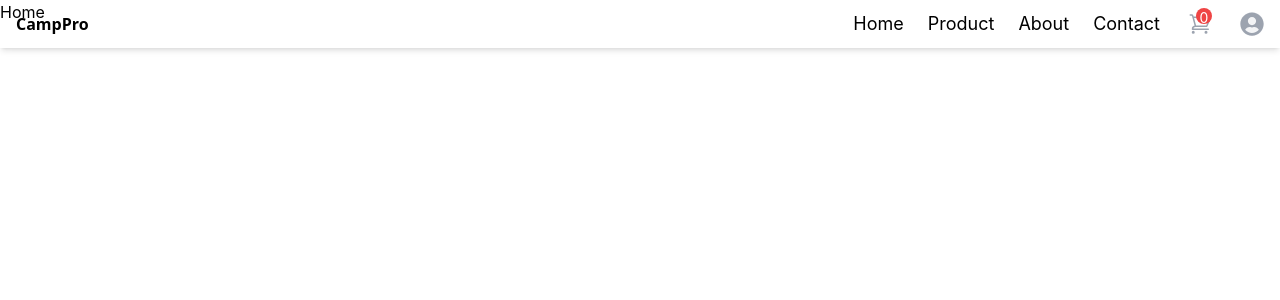
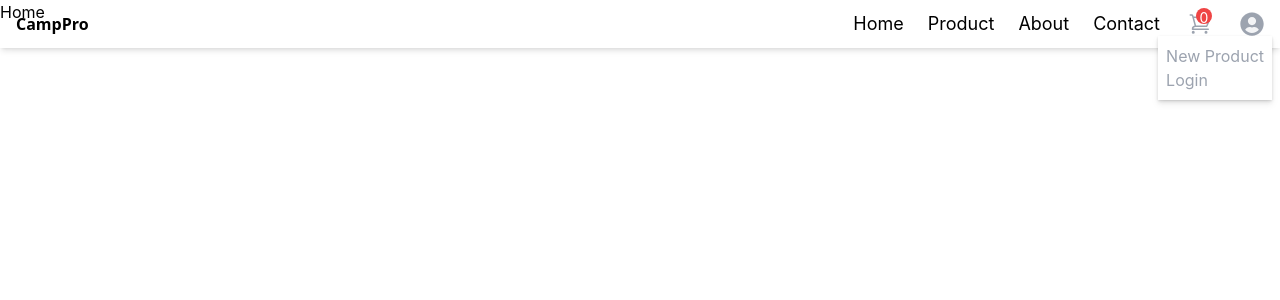
Before and after one commit to vimukthinirmana/CampPro-E-Commerce-Store, a React (Create React App) app: page / in a window 1280 px wide. Both pictures are taken after a click on the element 1252 px from the left and 24 px from the top of the page. Shown: the top 300 px of the page. Built offline with nearby package versions, Linux system fonts and the light colour scheme.

Commit message:
updated header navbar

```diff
--- a/src/components/Header.js
+++ b/src/components/Header.js
@@ -1,4 +1,4 @@
-import React from 'react'
+import React, { useState } from 'react'
 import { Link } from 'react-router-dom';
 // import { FaUser } from "react-icons/fa";
 import { FaUserCircle } from "react-icons/fa";
@@ -6,6 +6,12 @@ import { FaUserCircle } from "react-icons/fa";
 import { HiOutlineShoppingCart } from "react-icons/hi2";
 
 function Header() {
+
+    const[showManu,setShowMenu] = useState(false);
+    const handleShowMenu = ()=> {
+        setShowMenu(preve => !preve)
+    }
+
   return (
     <header className='fixed shadow-md w-full h-12 px-2 md:px-4 z-50'>
         {/* desktop */}
@@ -29,17 +35,25 @@ function Header() {
                     <div className='absolute -top-1 -right-0 text-white bg-red-500 h-4 w-4 rounded-full m-0 p-0 text-sm text-center'>0</div>
                 </div>
 
-                <div className='flex text-gray-400 bg-gray-100  rounded-full '>
-                    <div className='text-2xl cursor-pointer'>
+                <div className=' text-gray-400 bg-gray-100  rounded-full '>
+                    <div className='text-2xl cursor-pointer' onClick={handleShowMenu}>
                     <FaUserCircle />
                     </div>
+
+                    {( showManu && <div className='absolute right-2 bg-white py-2 px-2 shadow drop-shadow-md'>
+                        <p className='whitespace-nowrap cursor-pointer'>New Product</p>
+                        <p className='whitespace-nowrap cursor-pointer'>Login</p>
+                        </div>
+                    )}
+
+
 
                 </div>
             </div>
 
         </div>
 
-
+{/* 41 */}
 
         {/* mobile */}
 
```
